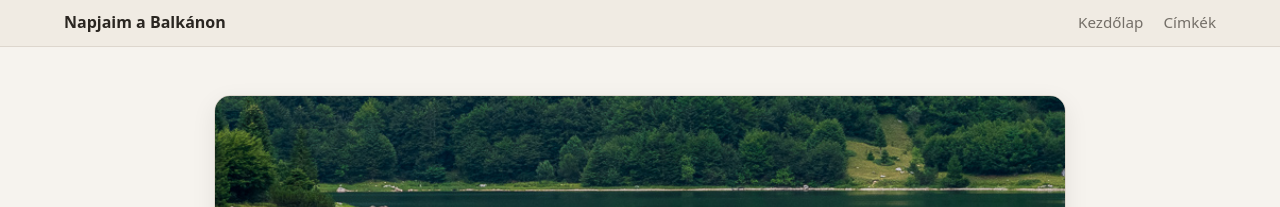
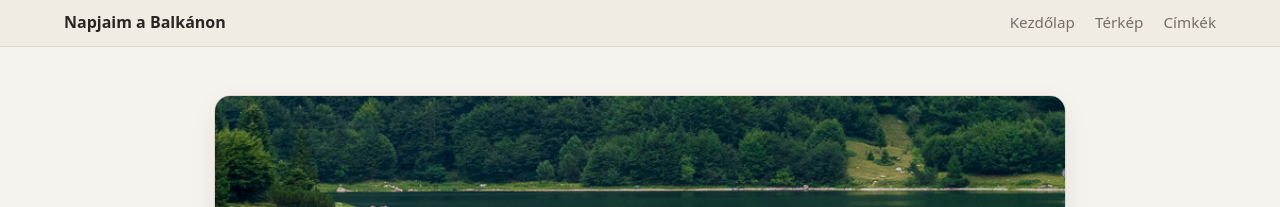
Before and after one commit to havassy/fotoblog, a Jekyll site: the page built from _posts/2025-08-06-trnovacko_to.md, in a window 1280 px wide. Shown: the top 207 px of the page. Built offline with Jekyll 4.4.1, drawn with Linux system fonts in a browser that asks for light colours.

Commit message:
Update post.html

```diff
--- a/_layouts/post.html
+++ b/_layouts/post.html
@@ -240,6 +240,7 @@
       <a class="site-title" href="{{ '/' | relative_url }}">{{ site.title }}</a>
       <nav class="site-nav">
         <a href="{{ '/' | relative_url }}">Kezdőlap</a>
+        <a href="{{ '/map.html' | relative_url }}">Térkép</a>
         <a href="{{ '/tags/' | relative_url }}">Címkék</a>
       </nav>
     </div>
```
